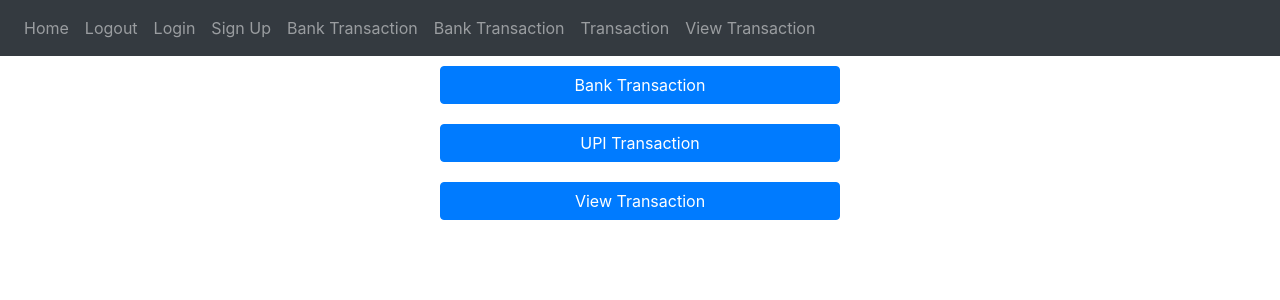
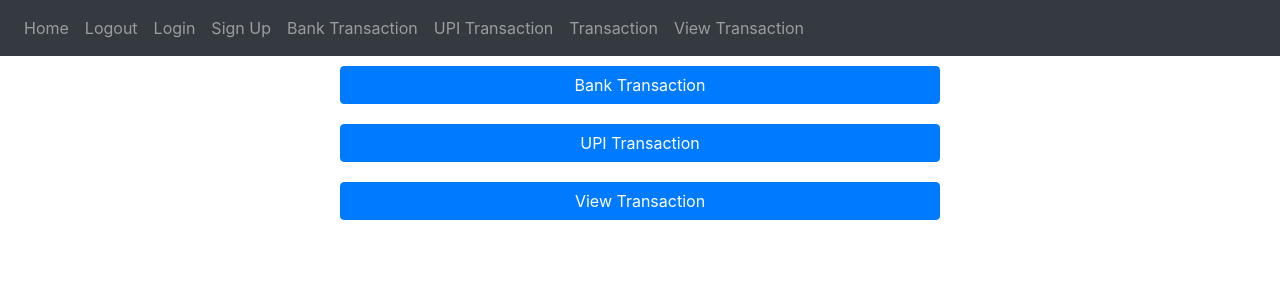
Before and after one commit to Paarthvi/upisystem, a Flask app: page /transaction in a window 1280 px wide. Shown: the top 300 px of the page. Run offline with Flask 2, Linux system fonts and the light colour scheme; some libraries are stand-ins or nearby versions.

Commit message:
UPI transaction updates

```diff
--- a/dbms/website/auth.py
+++ b/dbms/website/auth.py
@@ -33,9 +33,13 @@ def viewTransaction():
         return render_template("viewTransaction.html")
     if request.method == 'POST':
         accountNumber = request.form.get('bankAccountNumber')
-        print(request.form)
         if len(accountNumber)!=10:
             flash("Account number should be 10 characters", category='error')
+        cursor.execute("SELECT * from bank_transactions where personal_account_details = %s",accountNumber)
+        all_rows = cursor.fetchall()
+        for i in all_rows:
+            print(i)
+        print(request.form)
     return render_template("viewTransaction.html")
 
 
--- a/dbms/website/templates/base.html
+++ b/dbms/website/templates/base.html
@@ -19,7 +19,7 @@
 }
 
 .flex-box .btn-primary{
-    width: 400px;
+    width: 600px;
 }
  </style>
     <link
@@ -45,7 +45,7 @@
             <a class="nav-item nav-link" id="login" href="/login">Login</a>
             <a class="nav-item nav-link" id="signUp" href="/sign-up">Sign Up</a>
             <a class="nav-item nav-link" id="bankransaction" href="/bankTransaction">Bank Transaction</a>
-            <a class="nav-item nav-link" id="upiTransaction" href="/upiTransaction">Bank Transaction</a>
+            <a class="nav-item nav-link" id="upiTransaction" href="/upiTransaction">UPI Transaction</a>
             <a class="nav-item nav-link" id="transaction" href="/transaction">Transaction</a>
             <a class="nav-item nav-link" id="viewTransaction" href="/viewTransaction">View Transaction</a>
         </div>
--- a/dbms/website/templates/transaction.html
+++ b/dbms/website/templates/transaction.html
@@ -4,8 +4,8 @@
 {%block content%}
 <a href="bankTransaction"><button display = "block" type="bank_transaction"  class="btn btn-primary">Bank Transaction</button></a>
 <!--<button display = "block" type="bank_transaction"  class="btn btn-primary">Bank Transaction</button>-->
-<a href="/"><button display = "block" type="upi_transaction" class="btn btn-primary">UPI Transaction</button></a>
+<a href="upiTransaction"><button display = "block" type="upi_transaction" class="btn btn-primary">UPI Transaction</button></a>
 <!--<button display = "block" type="upi_transaction" class="btn btn-primary">UPI Transaction</button>-->
-<a href="/"><button display = "block" type="view_transaction" class="btn btn-primary">View Transaction</button></a>
+<a href="viewTransaction"><button display = "block" type="view_transaction" class="btn btn-primary">View Transaction</button></a>
 
 {%endblock%}
--- a/dbms/website/templates/upiTransaction.html
+++ b/dbms/website/templates/upiTransaction.html
@@ -39,7 +39,6 @@
 </form>
 <form method = "POST">
     <h3 align = "center"> Register to UPI </h3>
-<!--    <a href="/bankDetails">Bank and Branch ID</a>-->
     <div class ="form-group">
         <label for="bankAccount">Bank name</label>
         <input
@@ -52,7 +51,8 @@
     </div>
     <br />
     <button id = "registerToUPI" type="registerToUPI" class="btn btn-primary">Register to UPI</button>
-<!--    <h3 align = "center"> If you don't have a bank account, click below to create one: </h3>-->
-<!--    <a href="/bankTransaction">Create Bank Account</a>-->
+    <br />
+    <br />
+    <h6 align = "center"> If you don't have a bank account: <a href="/bankTransaction">Create Bank Account</a></h6>
 </form>
 {%endblock%}
```
